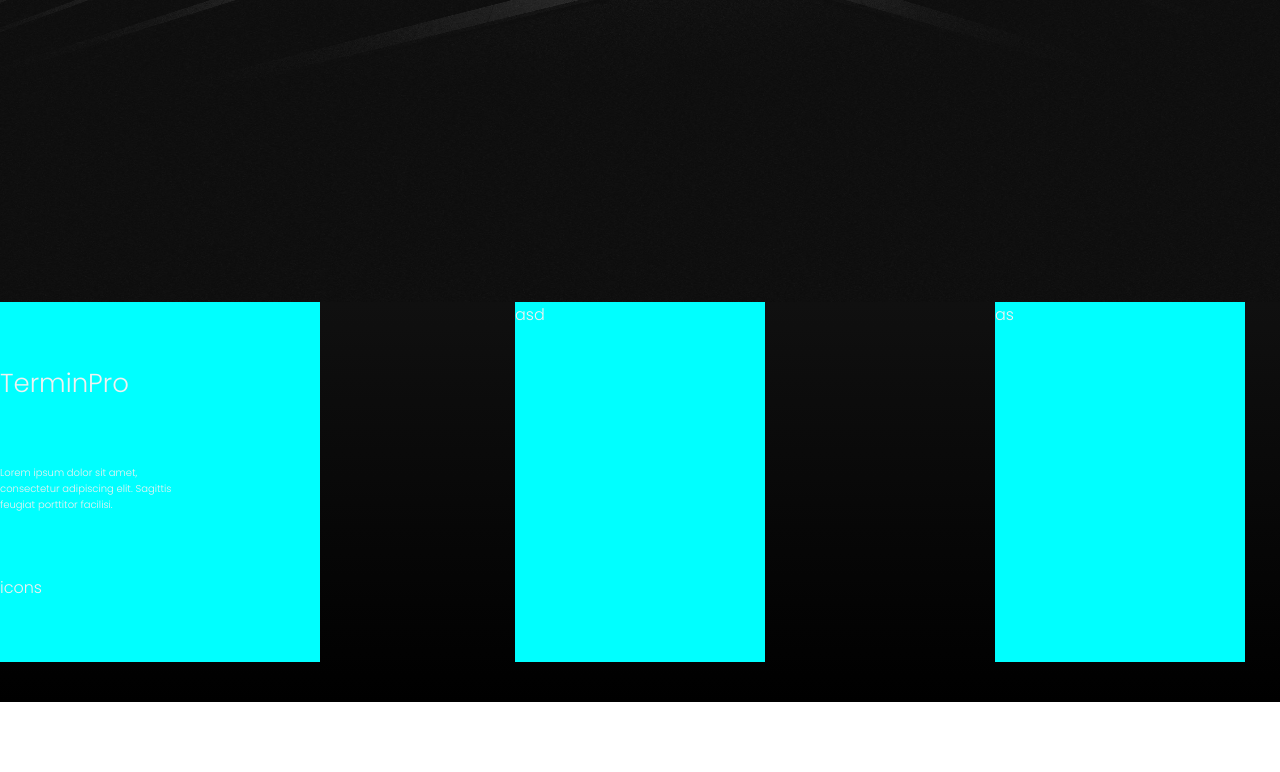
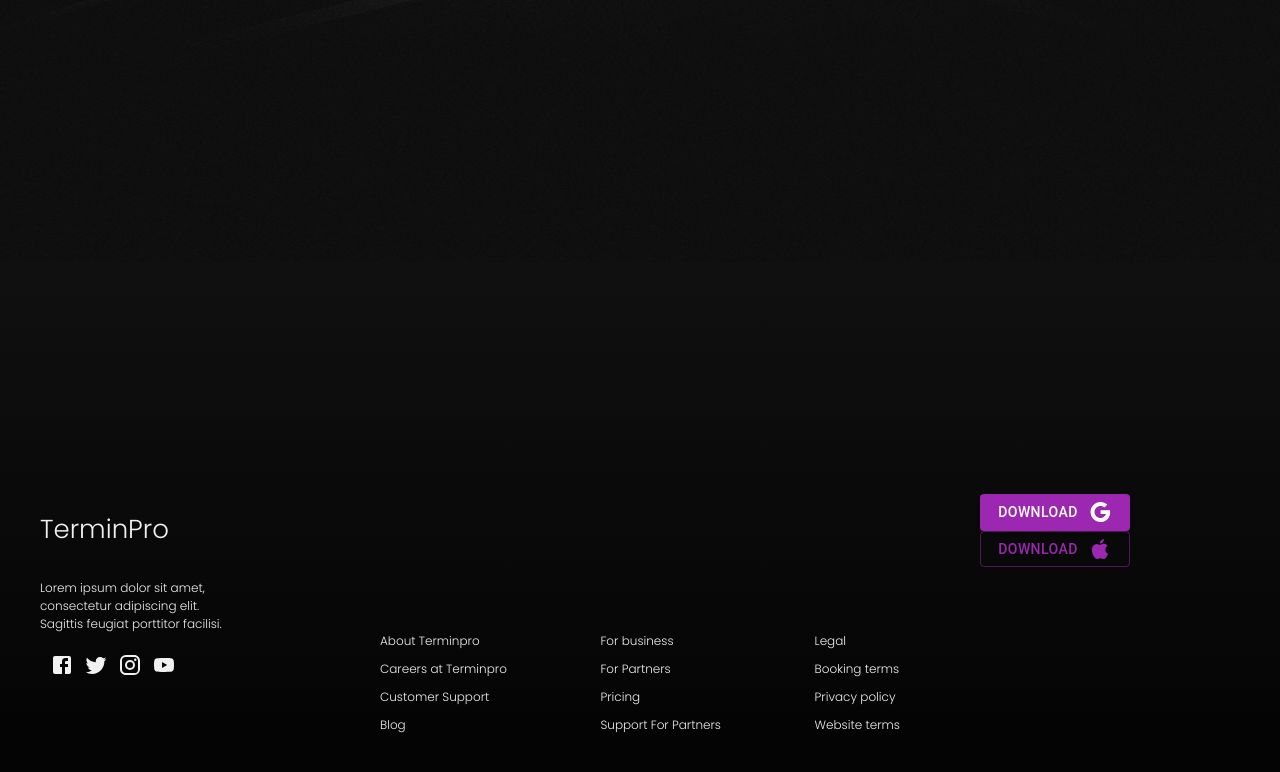
Before and after one commit to slemanSafiah/react-terminpro, a React (Create React App) app: page / in a window 1280 px wide. Shown: the part 1358-2130 px from the top of the page. Before the commit the page ends 2060 px from the top, so only its background shows below. Built offline with nearby package versions, Linux system fonts and the light colour scheme.

Commit message:
add login

```diff
--- a/src/App.css
+++ b/src/App.css
@@ -13,7 +13,7 @@ html {
   top: 0px;
   background: linear-gradient(
     180deg,
-    rgba(14, 14, 35, 0.3) 0%,
+    rgba(14, 14, 35, 0.7) 0%,
     rgba(38, 38, 38, 0.7) 100%
   );
 }
@@ -59,6 +59,14 @@ html {
   color: #f3f3f3;
   z-index: 5;
   /* background: red; */
+}
+
+.login-menu {
+  width: 100px;
+  list-style: none;
+  display: flex;
+  justify-content: space-between;
+  align-items: center;
 }
 
 .navbar-list {
@@ -142,12 +150,11 @@ html {
 .section3-container {
   width: 100%;
   height: 100vh;
-  display: column;
   text-align: center;
 }
 
 .section3-header {
-  margin-top: 40px;
+  padding-top: 30px;
   font-size: 40px;
   font-family: Poppins;
 }
@@ -168,30 +175,75 @@ html {
 
 .footer-container {
   width: 100%;
-  height: 50vh;
+  height: 80vh;
+  font-family: Poppins;
   background: linear-gradient(
     180deg,
     rgb(16, 16, 16) 0%,
     rgba(0, 0, 0, 1) 100%
   );
-  background-color: rgb(16, 16, 16);
+
+  display: flex;
 }
 
 .footer-sec1 {
+  padding: 40px;
+  flex: 1;
   color: #f1f1f1;
-  background-color: aqua;
-  font-family: Poppins;
-  margin-left: auto;
-  margin-right: auto;
-  height: 45vh;
-  width: 250px;
 }
 
 .footer-sec1-title {
+  margin-top: 80%;
   font-size: 26px;
 }
 
 .footer-sec1-desc {
-  width: 60%;
+  width: 200px;
+  margin-top: 30px;
+  font-size: 12px;
+}
+
+.footer-sec1-icons {
+  margin-top: 20px;
   font-size: 10px;
 }
+
+.footer-sec2 {
+  padding: 40px;
+  margin-top: 15%;
+  flex: 2;
+  color: #f1f1f1;
+  display: flex;
+  align-items: center;
+  justify-content: space-between;
+  font-size: 12px;
+}
+
+.footer-sec3 {
+  margin-top: 15%;
+  padding: 40px;
+  flex: 1;
+  color: #f1f1f1;
+}
+
+.sentence-item {
+  margin-top: 10px;
+}
+
+.btn1 {
+  width: 150px;
+  position: absolute;
+  margin-top: 5%;
+  margin-left: 60px;
+}
+
+.btn2 {
+  width: 150px;
+  position: absolute;
+  margin-top: 10%;
+  margin-left: 60px;
+}
+
+.icon {
+  margin-left: 10px;
+}
--- a/src/components/Footer.js
+++ b/src/components/Footer.js
@@ -1,36 +1,65 @@
-import { Grid } from "@mui/material";
-
+import { Button } from "@mui/material";
+import {
+  Facebook,
+  Twitter,
+  Instagram,
+  YouTube,
+  Google,
+  Apple
+} from "@mui/icons-material";
 function Footer() {
   return (
-    <div className="footer-container">
-      <Grid container justifyContent="space-evenly">
-        <Grid items xs={3}>
-          <Grid
-            container
-            item
-            direction="column"
-            className="footer-sec1"
-            alignItems="flex-start"
-            justifyContent="space-evenly"
-          >
-            <Grid item className="footer-sec1-title">
-              TerminPro
-            </Grid>
-            <Grid item className="footer-sec1-desc">
-              Lorem ipsum dolor sit amet, consectetur adipiscing elit. Sagittis
-              feugiat porttitor facilisi.
-            </Grid>
-            <Grid item>icons</Grid>
-          </Grid>
-        </Grid>
-        <Grid items xs={6}>
-          <div className="footer-sec1">asd</div>
-        </Grid>
-        <Grid items xs={3}>
-          <div className="footer-sec1">as</div>
-        </Grid>
-      </Grid>
-    </div>
+    <>
+      <div className="footer-container">
+        <div className="footer-sec1">
+          <div item className="footer-sec1-title">
+            TerminPro
+          </div>
+          <div item className="footer-sec1-desc">
+            Lorem ipsum dolor sit amet, consectetur adipiscing elit. Sagittis
+            feugiat porttitor facilisi.
+          </div>
+          <div item className="footer-sec1-icons">
+            <Facebook className="icon" />
+            <Twitter className="icon" />
+            <Instagram className="icon" />
+            <YouTube className="icon" />
+          </div>
+        </div>
+
+        <div className="footer-sec2">
+          <div className="sentence-group">
+            <div className="sentence-item">About Terminpro</div>
+            <div className="sentence-item">Careers at Terminpro</div>
+            <div className="sentence-item">Customer Support</div>
+            <div className="sentence-item">Blog</div>
+          </div>
+          <div className="sentence-group">
+            <div className="sentence-item">For business</div>
+            <div className="sentence-item">For Partners</div>
+            <div className="sentence-item">Pricing</div>
+            <div className="sentence-item">Support For Partners</div>
+          </div>
+          <div className="sentence-group">
+            <div>
+              <div className="sentence-item">Legal</div>
+              <div className="sentence-item">Booking terms</div>
+              <div className="sentence-item">Privacy policy</div>
+              <div className="sentence-item">Website terms</div>
+            </div>
+          </div>
+        </div>
+
+        <div className="footer-sec3">
+          <Button variant="contained" color="secondary" className="btn1">
+            Download <Google className="icon" />
+          </Button>
+          <Button variant="outlined" color="secondary" className="btn2">
+            Download <Apple className="icon" />
+          </Button>
+        </div>
+      </div>
+    </>
   );
 }
 
--- a/src/components/NavBar.js
+++ b/src/components/NavBar.js
@@ -8,7 +8,14 @@ function NavBar() {
       <p className="logo">TerminPro</p>
       <Search />
       <NavOptions />
-      <ProfileCircle />
+      {1 == !1 ? (
+        <ProfileCircle />
+      ) : (
+        <ul className="login-menu">
+          <li> login</li>
+          <li> register</li>
+        </ul>
+      )}
     </div>
   );
 }
--- a/src/components/Section2.js
+++ b/src/components/Section2.js
@@ -1,4 +1,3 @@
-import ScrollAnimation from "react-animate-on-scroll";
 import Category from "./Category";
 import Background from "./images/back-2.jpg";
 import { Swiper, SwiperSlide } from "swiper/react";
@@ -34,12 +33,10 @@ function Section2() {
         alt="background"
         className="background-image-section2"
       />
-
       <div className="section2-header">
         Top Categories . . .
         <Divider sx={{ backgroundColor: "#f1f1f1" }} variant="fullWidth" />
       </div>
-
       <div className="categories">
         <Swiper
           modules={[
```
Also changed, not shown: src/components/images/back-3.jpg (deleted), src/components/images/back3.jpg (deleted).
